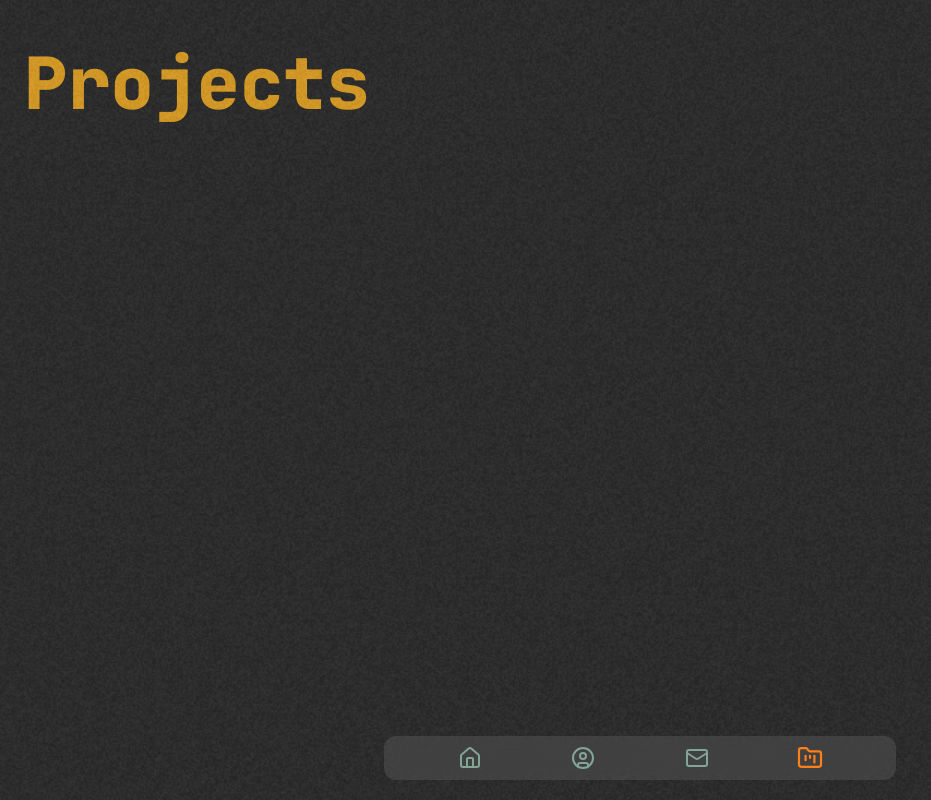
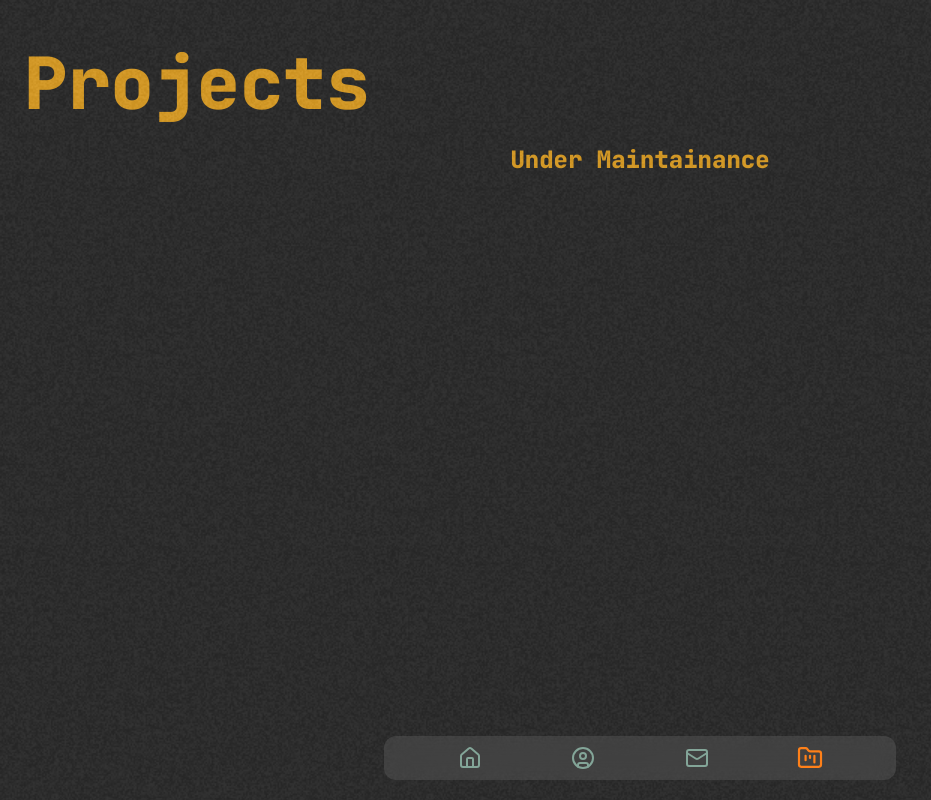
Before and after one commit to zaid-hassan/zaid-hassan.github.io, a React (Vite) app: page /projects in a window 1280 px wide. Shown: the whole page, without its empty margins (0-931 px from the left). Built offline with nearby package versions, Linux system fonts and the light colour scheme.

Commit message:
Under maintainance

```diff
--- a/src/Pages/Projects/Projects.jsx
+++ b/src/Pages/Projects/Projects.jsx
@@ -5,7 +5,7 @@ import TransitionDiv from "../../components/TransitionDiv/TransitionDiv";
 function Projects() {
   return (
     <motion.div
-      key="about"
+      key="project"
       className="flex flex-col justify-start items-start px-6 py-12 min-h-screen bg-gruv-soft-background"
     >
       <motion.h1
@@ -17,7 +17,16 @@ function Projects() {
       >
         Projects
       </motion.h1>
-      <TransitionDiv />
+  <motion.h1
+        className="text-xl md:text-2xl font-extrabold mb-6 text-gruv-soft-heading font-jetbrains-mono mx-auto"
+        initial={{ y: "10vh", opacity: 0, scale: 0.8 }}
+        animate={{ y: 0, opacity: 1, scale: 1 }}
+        exit={{ y: "-10vh", opacity: 0, scale: 0.8 }}
+        transition={{ ease: "easeInOut", delay: 0.6 }}
+      >
+	  Under Maintainance
+	  </motion.h1>
+<TransitionDiv />
     </motion.div>
   );
 }
```
